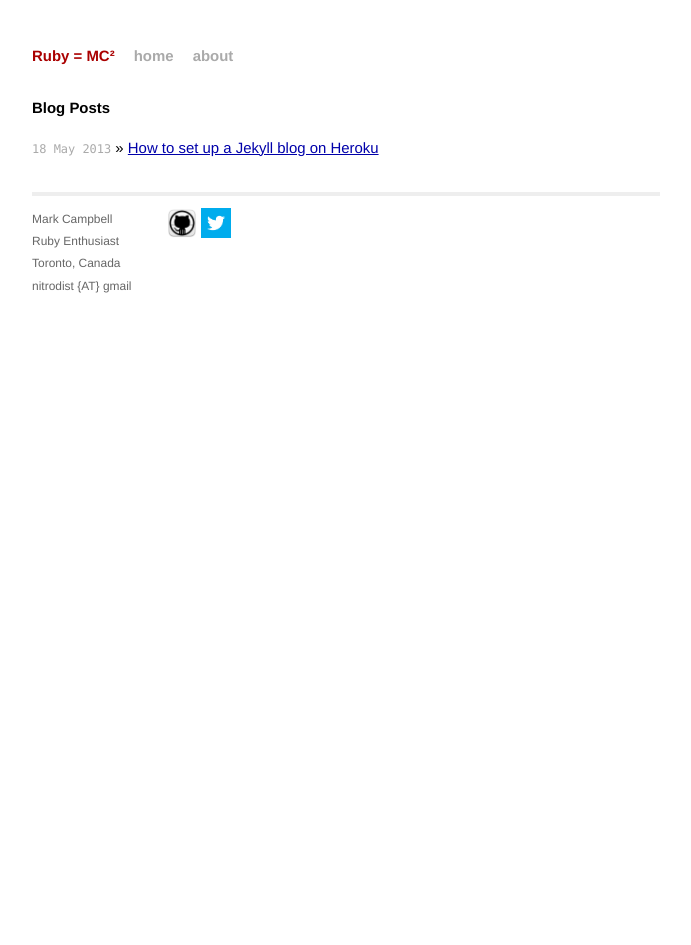
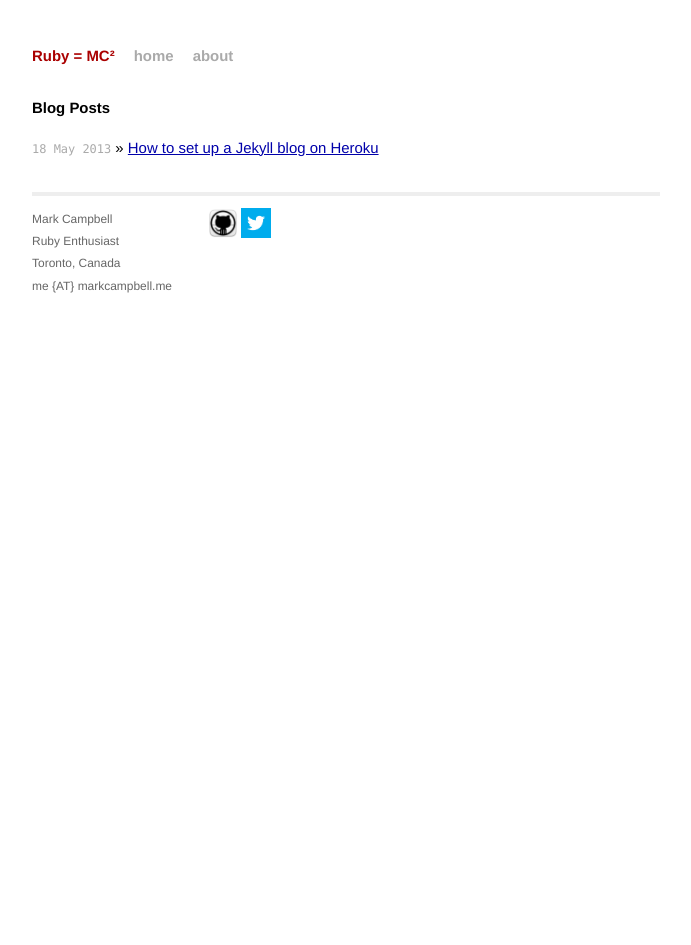
Before and after one commit to Nitrodist/markcampbell.me, a Jekyll site: the page built from index.html, in a window 1280 px wide. Shown: the whole page, without its empty margins (294-985 px from the left). Built offline with Jekyll 4.4.1, drawn with Linux system fonts in a browser that asks for light colours.

Commit message:
Update email to markcampbell.me domain

```diff
--- a/_layouts/default.html
+++ b/_layouts/default.html
@@ -31,7 +31,7 @@
                   Mark Campbell<br />
                   Ruby Enthusiast<br />
                   Toronto, Canada<br />
-                  nitrodist {AT} gmail
+                  me {AT} markcampbell.me
                 </p>
               </div>
               <div class="contact">
```
